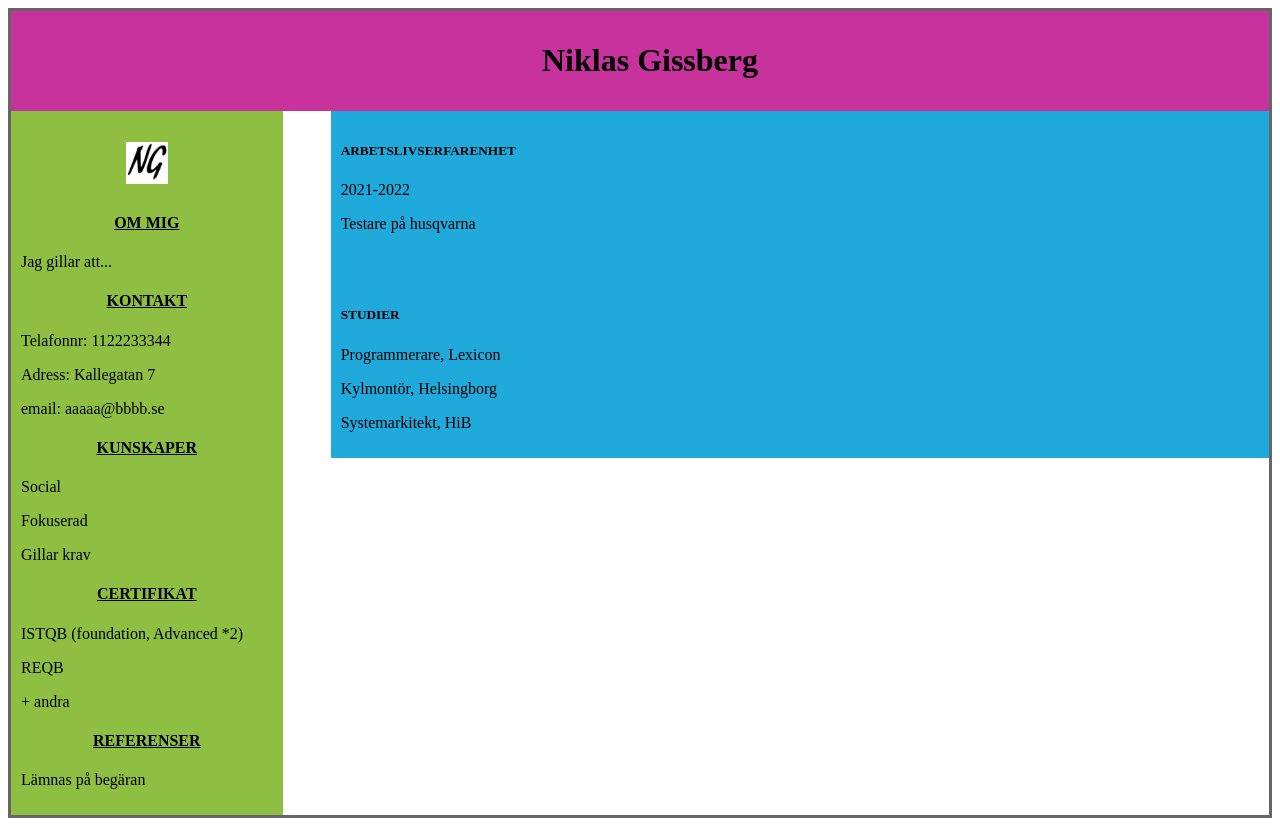
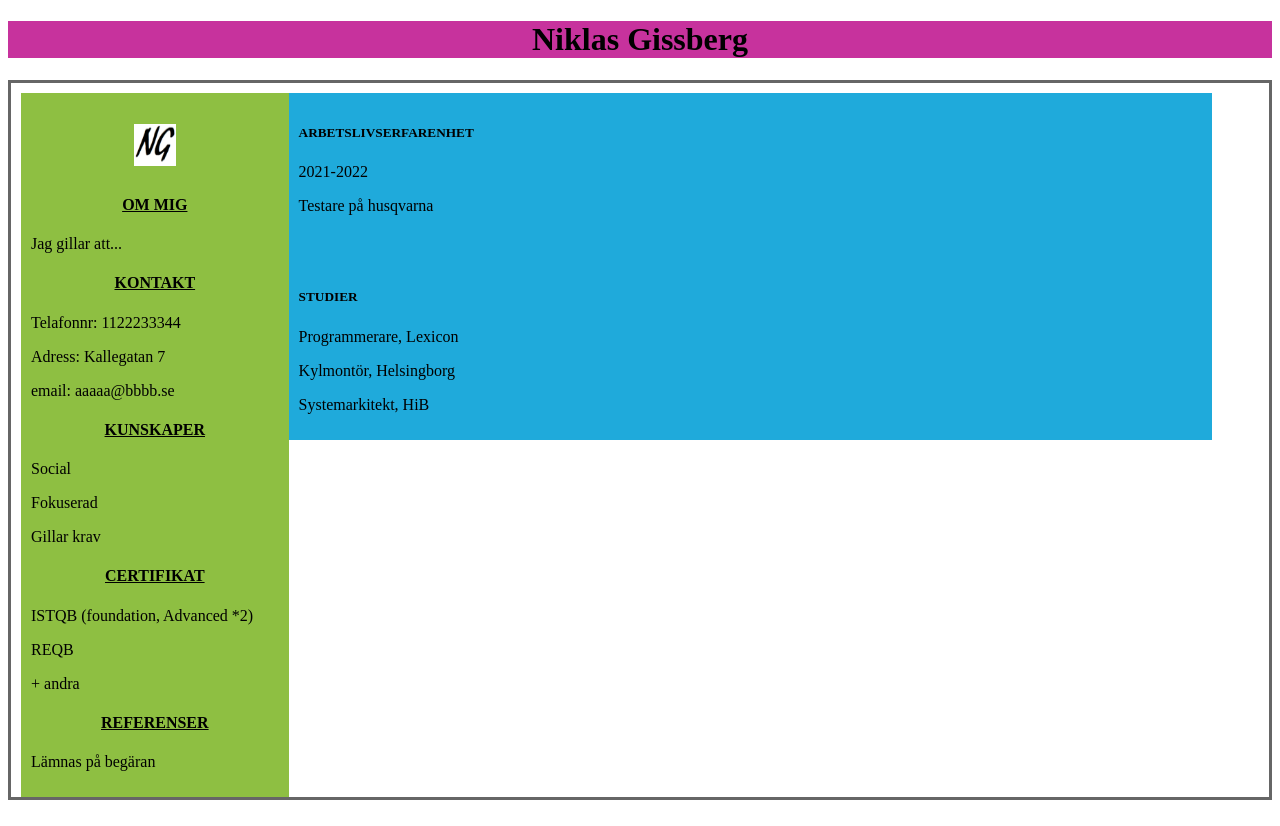
Before and after one commit to GissisBoras/CVhtml, a plain HTML site: page index.html in a window 1280 px wide. Drawn offline with Linux system fonts and the light colour scheme.

Commit message:
Change float

```diff
--- a/index.html
+++ b/index.html
@@ -23,7 +23,7 @@
         color: darkblue;
       }
       .red {
-        float: Top;
+        /* float: Top; */
         vertical-align:middle;
         width: 100%;
         height: 20%;
@@ -36,7 +36,7 @@
          background-color: #8ebf42;
       }
       .blue {
-        float: right;
+        float: left;
         width: 73%;
         height: 80%;
         background-color: #1faadb;
@@ -45,13 +45,14 @@
     </style>
   </head>
   <body>
+    <div class="red">
+
+        <h1> Niklas Gissberg</h1>
+      </div>
     <div class="content">
 
-        <div class="red">
 
-            <h1> Niklas Gissberg</h1>
-          </div>
-
+<div>
         <div class="green">
 
             <h1><img src="ng.png" alt="NG logga" width="42" height="42"></h1>
@@ -99,5 +100,6 @@
       </div>
 
     </div>
+</div>
   </body>
 </html>
```
